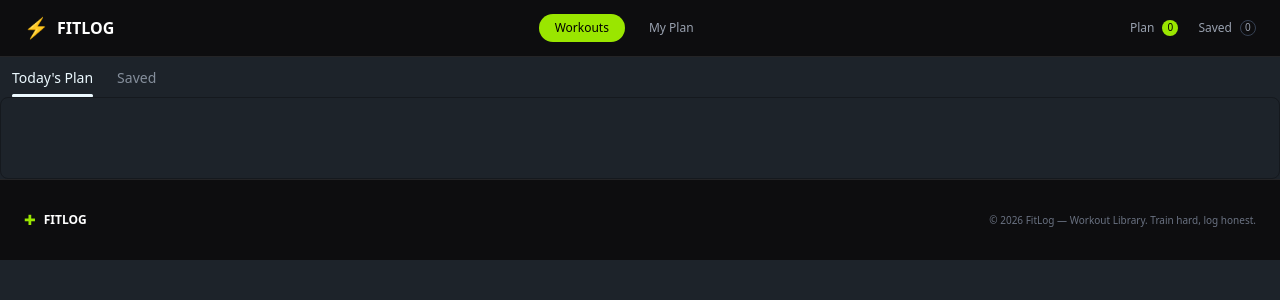
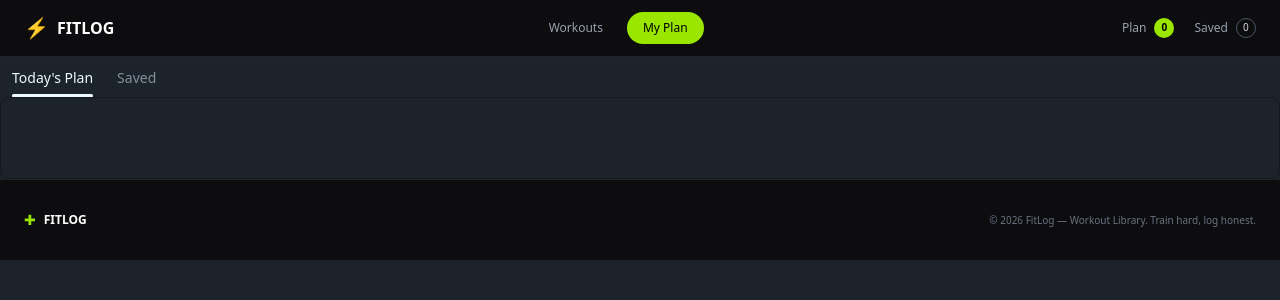
Before and after one commit to mrstrisha/Fit-Log-Next.js, a Next.js app: page /myPlan in a window 1280 px wide. Shown: the top 300 px of the page. Built offline with nearby package versions, Linux system fonts and the light colour scheme.

Commit message:
Navbar Implement

```diff
--- a/src/app/components/Navbar.tsx
+++ b/src/app/components/Navbar.tsx
@@ -1,7 +1,17 @@
+"use client";
 
 import Link from "next/link";
+import { useContext } from "react";
+import { usePathname } from "next/navigation";
+import { libraryContext } from "@/context/libraryContext";
+
 
 const Navbar = () => {
+  const pathname = usePathname();
+
+  const { addToTodaysPlan, saveForLater } =
+    useContext(libraryContext);
+
   return (
     <nav className="bg-[#0d0d0f] border-b border-[#242426]">
       <div className="max-w-7xl mx-auto px-6 h-14 flex items-center justify-between">
@@ -9,41 +19,62 @@ const Navbar = () => {
         {/* Logo */}
         <Link href="/" className="flex items-center gap-2">
           <span className="text-lime-400 text-xl">⚡</span>
-          <span className="text-white font-bold">FITLOG</span>
+
+          <span className="text-white font-bold">
+            FITLOG
+          </span>
         </Link>
 
         {/* Navigation */}
-        <div className="flex items-center gap-3">
+        <div className="flex items-center gap-2">
+
+          {/* Workouts */}
           <Link
             href="/"
-            className="bg-lime-400 text-black px-4 py-1.5 rounded-full text-xs font-medium"
+            className={`px-4 py-2 rounded-full text-xs font-medium ${
+              pathname === "/"
+                ? "bg-lime-400 text-black"
+                : "text-gray-400"
+            }`}
           >
             Workouts
           </Link>
 
+          {/* My Plan */}
           <Link
             href="/myPlan"
-            className="text-gray-400 text-xs px-3 py-1.5"
+            className={`px-4 py-2 rounded-full text-xs font-medium ${
+              pathname === "/myPlan"
+                ? "bg-lime-400 text-black"
+                : "text-gray-400"
+            }`}
           >
             My Plan
           </Link>
+
         </div>
 
-        {/* Right side */}
+        {/* Status Badges */}
         <div className="flex items-center gap-5 text-xs text-gray-400">
+
+          {/* Plan */}
           <div className="flex items-center gap-2">
             <span>Plan</span>
-            <span className="bg-lime-400 text-black w-4 h-4 rounded-full flex items-center justify-center text-[10px]">
-              0
+
+            <span className="bg-lime-400 text-black min-w-5 h-5 px-1 rounded-full flex items-center justify-center text-[10px] font-semibold">
+              {addToTodaysPlan.length}
             </span>
           </div>
 
+          {/* Saved */}
           <div className="flex items-center gap-2">
             <span>Saved</span>
-            <span className="border border-gray-700 w-4 h-4 rounded-full flex items-center justify-center text-[10px]">
-              0
+
+            <span className="border border-gray-600 text-gray-300 min-w-5 h-5 px-1 rounded-full flex items-center justify-center text-[10px]">
+              {saveForLater.length}
             </span>
           </div>
+
         </div>
 
       </div>
--- /dev/null
+++ b/src/app/components/WorkOutList.tsx
@@ -0,0 +1,49 @@
+"use client";
+
+import { useState } from "react";
+import LibraryCard from "../components/library/LibraryCard";
+
+const WorkoutList = ({ libraries }) => {
+  const [sortBy, setSortBy] = useState("duration");
+
+  const sortedLibraries = [...libraries].sort((a, b) => {
+    if (sortBy === "duration") {
+      return a.duration - b.duration;
+    }
+
+    if (sortBy === "calories") {
+      return a.caloriesBurned - b.caloriesBurned;
+    }
+
+    if (sortBy === "rating") {
+      return b.rating - a.rating;
+    }
+
+    return 0;
+  });
+
+  return (
+    <div>
+      <select
+        value={sortBy}
+        onChange={(e) => setSortBy(e.target.value)}
+        className="border border-gray-700 rounded-lg px-4 py-2"
+      >
+        <option value="duration">Sort By: Duration</option>
+        <option value="calories">Calories</option>
+        <option value="rating">Rating</option>
+      </select>
+
+      <div className="grid grid-cols-3 gap-5 mt-5">
+        {sortedLibraries.map((library) => (
+          <LibraryCard
+            key={library.id}
+            library={library}
+          />
+        ))}
+      </div>
+    </div>
+  );
+};
+
+export default WorkoutList;
--- a/src/app/myPlan/page.tsx
+++ b/src/app/myPlan/page.tsx
@@ -1,6 +1,7 @@
 "use client";
 
 import { useContext } from "react";
+
 
 
 import { libraryContext } from "@/context/libraryContext";
@@ -13,8 +14,17 @@ const MyPlan = () => {
   console.log(addToTodaysPlan, saveForLater);
 
   return (
-    <div>
-      <div className="tabs tabs-border">
+
+
+
+
+
+
+
+
+
+
+    <div className="tabs tabs-border">
 
         {/* Today's Plan */}
         <input
@@ -52,7 +62,7 @@ const MyPlan = () => {
         </div>
 
       </div>
-    </div>
+
   );
 };
 
```
